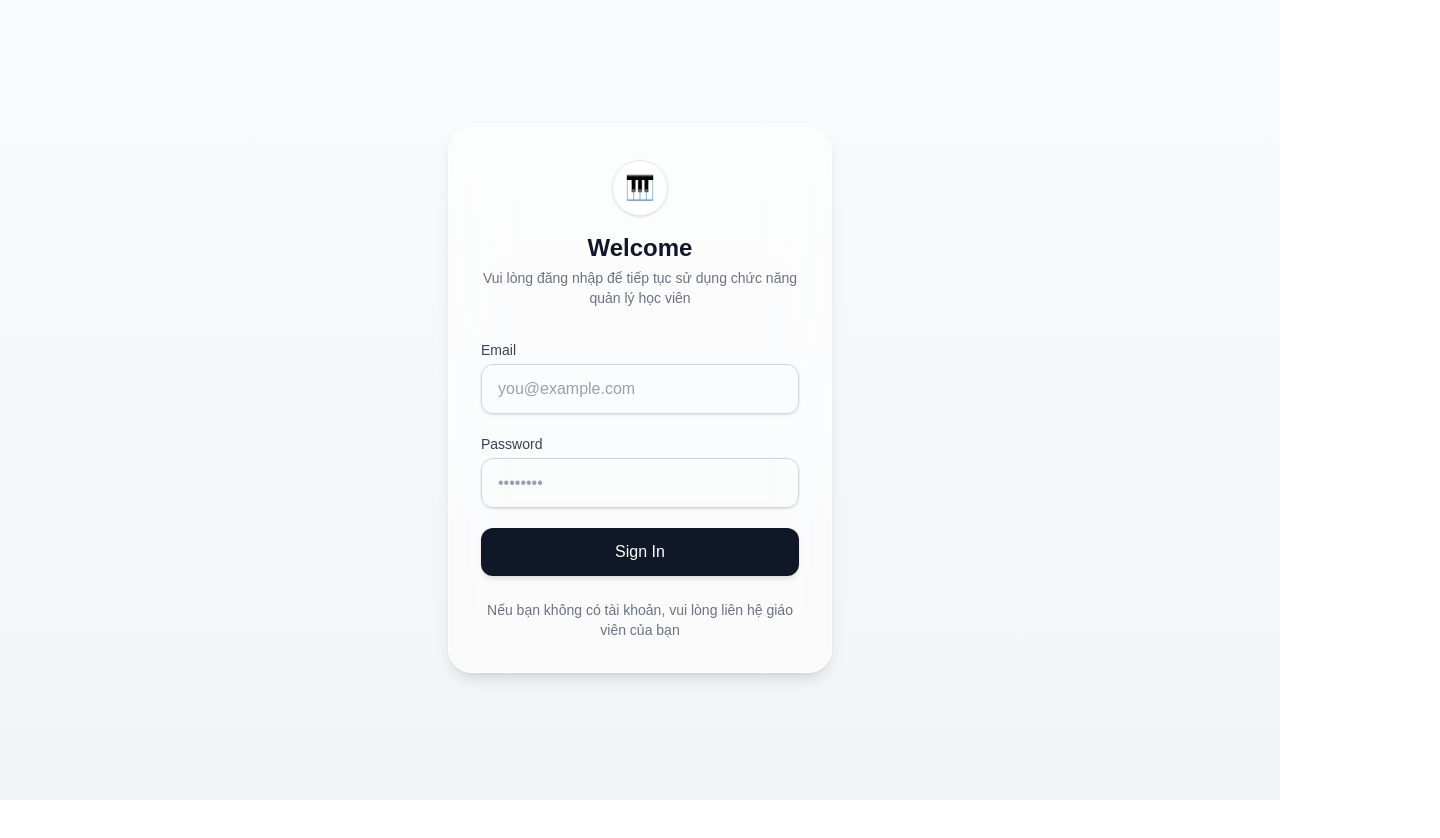
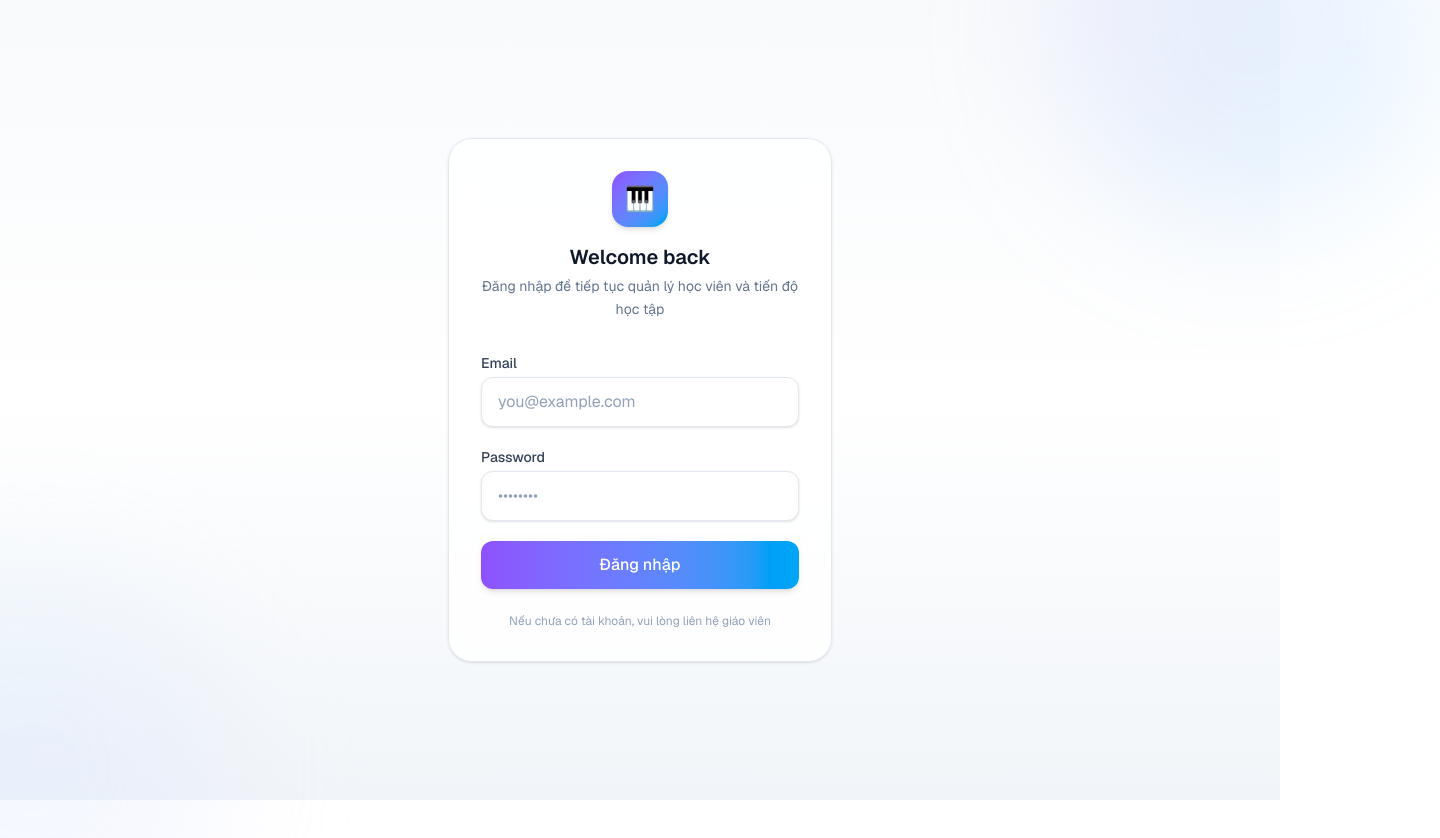
Before and after one commit to YchiTran2907/student_piano, a Next.js app: page /login in a window 1280 px wide. Shown: the top 838 px of the page, 1440 px wide, since content can reach past the window. Before the commit the page ends 800 px from the top, so only its background shows below. Built offline with nearby package versions, Linux system fonts and the light colour scheme; no server answers.

Commit message:
Big update

```diff
--- a/src/app/login/page.tsx
+++ b/src/app/login/page.tsx
@@ -34,24 +34,40 @@ export default function LoginPage() {
     };
 
     return (
-        <div className="min-h-screen flex items-center justify-center bg-gradient-to-b from-gray-50 to-gray-100 p-6">
+        <div className="min-h-screen flex items-center justify-center bg-gradient-to-b from-slate-50 via-white to-slate-100 p-6 font-sans">
+
+            {/* background glow */}
+            <div className="absolute -top-40 -right-40 h-96 w-96 rounded-full bg-gradient-to-br from-violet-300/20 to-sky-300/20 blur-3xl" />
+            <div className="absolute -bottom-40 -left-40 h-96 w-96 rounded-full bg-gradient-to-br from-sky-200/20 to-violet-200/20 blur-3xl" />
+
             <div
-                className={`max-w-sm w-full bg-white/60 backdrop-blur-xl border border-white/40 shadow-lg rounded-3xl p-8 transition-all duration-700 ${animate ? "opacity-100 translate-y-0" : "opacity-0 translate-y-6"
-                    }`}
+                className={`relative max-w-sm w-full rounded-3xl border border-slate-200
+                bg-white/80 backdrop-blur-md shadow-sm p-8 transition-all duration-700
+                ${animate ? "opacity-100 translate-y-0" : "opacity-0 translate-y-6"}`}
             >
+
+                {/* HEADER */}
                 <div className="text-center mb-8">
-                    <div className="mx-auto w-14 h-14 rounded-full bg-white/70 border border-gray-200 shadow-sm flex items-center justify-center text-2xl">
+                    <div className="mx-auto flex h-14 w-14 items-center justify-center rounded-2xl
+                        bg-gradient-to-br from-violet-500 to-sky-500 text-white shadow-md text-2xl">
                         🎹
                     </div>
-                    <h1 className="text-2xl font-semibold text-gray-900 mt-4">Welcome</h1>
-                    <p className="text-gray-500 text-sm mt-1">
-                        Vui lòng đăng nhập để tiếp tục sử dụng chức năng quản lý học viên
+
+                    <h1 className="text-xl font-semibold text-slate-900 mt-4">
+                        Welcome back
+                    </h1>
+
+                    <p className="text-sm text-slate-500 mt-1 leading-relaxed">
+                        Đăng nhập để tiếp tục quản lý học viên và tiến độ học tập
                     </p>
                 </div>
 
+                {/* FORM */}
                 <form className="space-y-5" onSubmit={handleSubmit}>
+
+                    {/* EMAIL */}
                     <div>
-                        <label className="block text-sm font-medium text-gray-700 mb-1">
+                        <label className="block text-sm font-medium text-slate-700 mb-1">
                             Email
                         </label>
                         <input
@@ -59,13 +75,16 @@ export default function LoginPage() {
                             value={email}
                             onChange={(e) => setEmail(e.target.value)}
                             placeholder="you@example.com"
-                            className="w-full px-4 py-3 rounded-xl border border-gray-300 text-gray-700 placeholder-gray-400 focus:outline-none focus:ring-2 focus:ring-indigo-200 shadow-sm"
+                            className="w-full px-4 py-3 rounded-xl border border-slate-200
+                            bg-white text-slate-700 placeholder-slate-400
+                            focus:outline-none focus:ring-2 focus:ring-violet-200 shadow-sm"
                             required
                         />
                     </div>
 
+                    {/* PASSWORD */}
                     <div>
-                        <label className="block text-sm font-medium text-gray-700 mb-1">
+                        <label className="block text-sm font-medium text-slate-700 mb-1">
                             Password
                         </label>
                         <input
@@ -73,24 +92,38 @@ export default function LoginPage() {
                             value={password}
                             onChange={(e) => setPassword(e.target.value)}
                             placeholder="••••••••"
-                            className="w-full px-4 py-3 rounded-xl border border-gray-300 text-gray-700 placeholder-gray-400 focus:outline-none focus:ring-2 focus:ring-indigo-200 shadow-sm"
+                            className="w-full px-4 py-3 rounded-xl border border-slate-200
+                            bg-white text-slate-700 placeholder-slate-400
+                            focus:outline-none focus:ring-2 focus:ring-violet-200 shadow-sm"
                             required
                         />
                     </div>
 
-                    {error && <div className="text-red-500 text-sm">{error}</div>}
+                    {/* ERROR */}
+                    {error && (
+                        <div className="text-sm text-red-500 bg-red-50 border border-red-100 rounded-xl px-3 py-2">
+                            {error}
+                        </div>
+                    )}
 
+                    {/* BUTTON */}
                     <button
                         type="submit"
-                        className="w-full py-3 rounded-xl bg-gray-900 text-white font-medium hover:bg-gray-800 transition-all duration-300 shadow-md hover:shadow-lg"
+                        disabled={isPending}
+                        className="w-full py-3 rounded-xl font-medium text-white
+                        bg-gradient-to-r from-violet-500 to-sky-500
+                        shadow-md hover:shadow-lg transition-all duration-300
+                        disabled:opacity-60"
                     >
-                        Sign In
+                        {isPending ? "Đang đăng nhập..." : "Đăng nhập"}
                     </button>
                 </form>
 
-                <div className="mt-6 text-center text-sm text-gray-500">
-                    Nếu bạn không có tài khoản, vui lòng liên hệ giáo viên của bạn
+                {/* FOOTER */}
+                <div className="mt-6 text-center text-xs text-slate-400">
+                    Nếu chưa có tài khoản, vui lòng liên hệ giáo viên
                 </div>
+
             </div>
         </div>
     );
--- a/src/app/manifest.ts
+++ b/src/app/manifest.ts
@@ -2,24 +2,27 @@ import type { MetadataRoute } from 'next'
 
 export default function manifest(): MetadataRoute.Manifest {
     return {
-        name: 'Next.js PWA',
-        short_name: 'NextPWA',
-        description: 'A Progressive Web App built with Next.js',
+        name: "Ichi's Piano",
+        short_name: "Ichi Piano",
+        description: "Quản lý học tập, tiến độ, lịch học và thành tích học viên piano",
+
         start_url: '/',
         display: 'standalone',
-        background_color: '#ffffff',
-        theme_color: '#000000',
+
+        background_color: '#f8fafc',
+        theme_color: '#8b5cf6',
+
         icons: [
             {
-                src: '/window.svg',
+                src: '/icons/ichi-piano.png',
                 sizes: '192x192',
                 type: 'image/png',
             },
             {
-                src: '/window.svg',
+                src: '/icons/ichi-piano.png',
                 sizes: '512x512',
                 type: 'image/png',
-            },
-        ],
+            }
+        ]
     }
 }
--- a/src/app/page.tsx
+++ b/src/app/page.tsx
@@ -4,32 +4,47 @@ import Link from "next/link";
 
 export default function HomePage() {
   return (
-    <div className="min-h-screen flex items-center justify-center bg-gradient-to-b from-gray-50 to-gray-100 p-6">
-      <div className="max-w-md w-full bg-white/60 backdrop-blur-xl border border-white/40 shadow-lg rounded-3xl p-10 text-center transition-all duration-500 hover:shadow-2xl">
+    <div className="min-h-screen flex items-center justify-center bg-gradient-to-b from-slate-50 via-white to-slate-100 p-6 font-sans">
+
+      {/* background glow giống system */}
+      <div className="absolute -top-40 -right-40 h-96 w-96 rounded-full bg-gradient-to-br from-violet-300/20 to-sky-300/20 blur-3xl" />
+      <div className="absolute -bottom-40 -left-40 h-96 w-96 rounded-full bg-gradient-to-br from-sky-200/20 to-violet-200/20 blur-3xl" />
+
+      <div className="relative max-w-md w-full rounded-3xl border border-slate-200 bg-white/80 backdrop-blur-md shadow-sm p-10 text-center">
+
+        {/* ICON */}
         <div className="mb-8">
-          <div className="mx-auto w-14 h-14 rounded-full bg-white/70 border border-gray-200 shadow-sm flex items-center justify-center text-2xl">
+          <div className="mx-auto flex h-14 w-14 items-center justify-center rounded-2xl
+            bg-gradient-to-br from-violet-500 to-sky-500 text-white shadow-md text-2xl">
             🎹
           </div>
         </div>
 
-        <h1 className="text-3xl font-semibold text-gray-900 mb-3 tracking-tight">
+        {/* TITLE */}
+        <h1 className="text-2xl font-semibold text-slate-900 mb-3">
           Ichi's Piano
         </h1>
 
-        <p className="text-gray-500 text-base leading-relaxed mb-10">
-          Quản lý, báo cáo tiến độ học tập, danh sách các cuộc thi, giải thưởng của học viên.
+        {/* DESCRIPTION */}
+        <p className="text-sm text-slate-500 leading-relaxed mb-10">
+          Quản lý tiến độ học tập, lịch học, cuộc thi và giải thưởng của học viên
         </p>
 
+        {/* BUTTON */}
         <Link
           href="/login"
-          className="inline-block px-8 py-3 rounded-xl font-medium text-gray-700 bg-white/80 border border-gray-200 hover:bg-gray-100 hover:shadow-md transition-all duration-300"
+          className="inline-flex items-center justify-center px-6 py-3 rounded-xl
+          font-medium text-white bg-gradient-to-r from-violet-500 to-sky-500
+          shadow-md hover:shadow-lg transition-all duration-300"
         >
           Đăng nhập
         </Link>
 
-        <p className="mt-8 text-gray-400 text-xs tracking-wide">
-          Designed by YChiTQ SSV 🎵
+        {/* FOOTER */}
+        <p className="mt-8 text-xs text-slate-400 tracking-wide">
+          Designed with care 🎵
         </p>
+
       </div>
     </div>
   );
```
Also changed, not shown: src/components/dashboardContent/ScheduleClient.tsx (+11 -27 lines), public/icons/ichi-piano.png (added).
